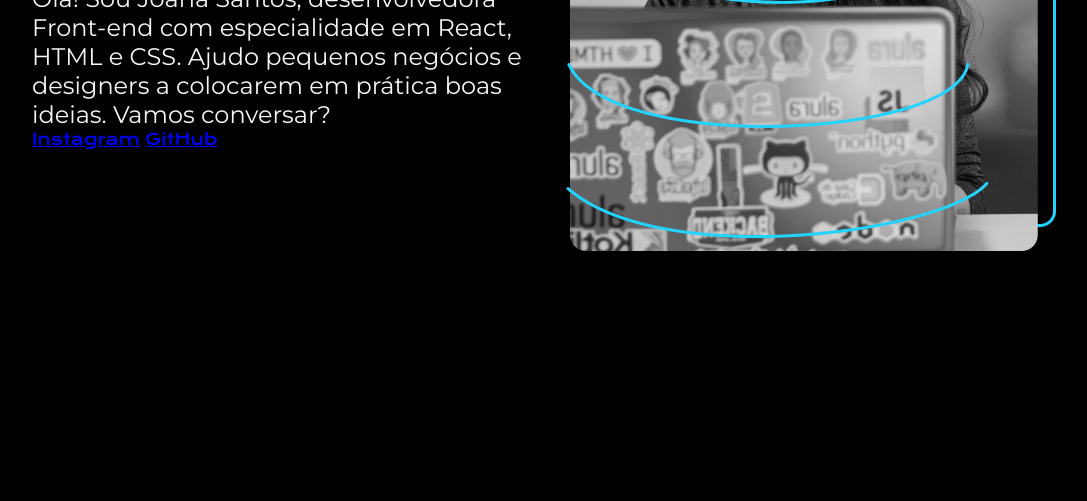
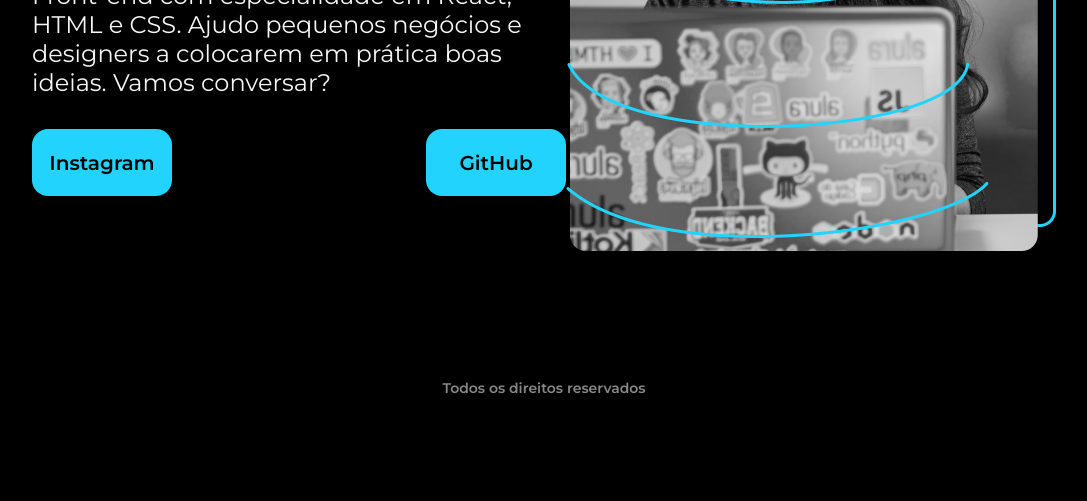
Before and after one commit to JhonnatanLuiz/Alura-Aulas, a plain HTML site: page Html-CSS/HTML-e-CSS/index.html in a window 1280 px wide. Shown: the part 427-928 px from the top of the page, without its empty margins (96-1183 px from the left). Drawn offline with nearby package versions, Linux system fonts and the light colour scheme.

Commit message:
feat: enhance DesafiosRafaBallerini.html with improved layout, styling, and detailed instructions; update index.html and style.css for better link presentation and styling consistency

```diff
--- a/Html-CSS/HTML-e-CSS/index.html
+++ b/Html-CSS/HTML-e-CSS/index.html
@@ -20,12 +20,13 @@
                 CSS. Ajudo pequenos negócios e designers a
                 colocarem em prática boas ideias. Vamos
                 conversar?</p>
-                <a href="https://instagram.com/rafaballerini">Instagram</a>
-                <a href="https://github.com/guilhermeonrails">GitHub</a>
+                <div class="apresentacao__links">
+                <a class="apresentacao__links__link" href="https://instagram.com/rafaballerini">Instagram</a>
+                <a class="apresentacao__links__link" href="https://github.com/guilhermeonrails">GitHub</a>
+                </div>
             </section>
             <img src="imagem.png" alt="Foto da Joana Santos programando">
-
     </main>
-    <footer></footer>
+    <footer class="apresentacao__conteudo__rodape"><p>Todos os direitos reservados</p></footer>
 </body>
 </html>
--- a/Html-CSS/HTML-e-CSS/style.css
+++ b/Html-CSS/HTML-e-CSS/style.css
@@ -1,4 +1,4 @@
-@import url('https://fonts.googleapis.com/css2?family=Krona+One&family=Montserrat&display=swap');
+@import url('https://fonts.googleapis.com/css2?family=Krona+One&family=Montserrat:wght@400;600&display=swap');
 
 * {
     margin: 0;
@@ -36,4 +36,43 @@ body {
 .apresentacao__conteudo__texto {
     font-size: 24px;
     font-family: 'Montserrat', sans-serif;
+    margin-top: 16px;
+    margin-bottom: 32px;
+    gap: calc(1rem + 0.5vw);
 }
+
+.apresentacao__links {
+    display: flex;
+    justify-content: space-between;
+}
+
+.apresentacao__links__link {
+    background-color: #22D4FD;
+    padding: 10px 15px;
+    border-radius: 16px;
+    transition: background-color 0.3s;
+    text-align: center;
+    font-size: 20px;
+    padding: 21.5px 0;
+    text-decoration: none;
+    color: #000000;
+    width: 140px;
+    font-family: 'Montserrat', sans-serif;
+    font-weight: 600;
+}
+
+.apresentacao__links__link:hover {
+    background-color: #1DA1DB;
+}
+
+.apresentacao__conteudo__rodape {
+    margin-top: 50px;
+    margin-bottom: 50px;
+    font-size: 14px;
+    color: #888888;
+    font-family: 'Montserrat', sans-serif;
+    font-weight: 600;
+    align-items: center;
+    display: flex;
+    justify-content: center;
+}
```
Also changed, not shown: 7 Days of Code/Lógica com JavaScript/DesafiosRafaBallerini.html (+109 -20 lines).
